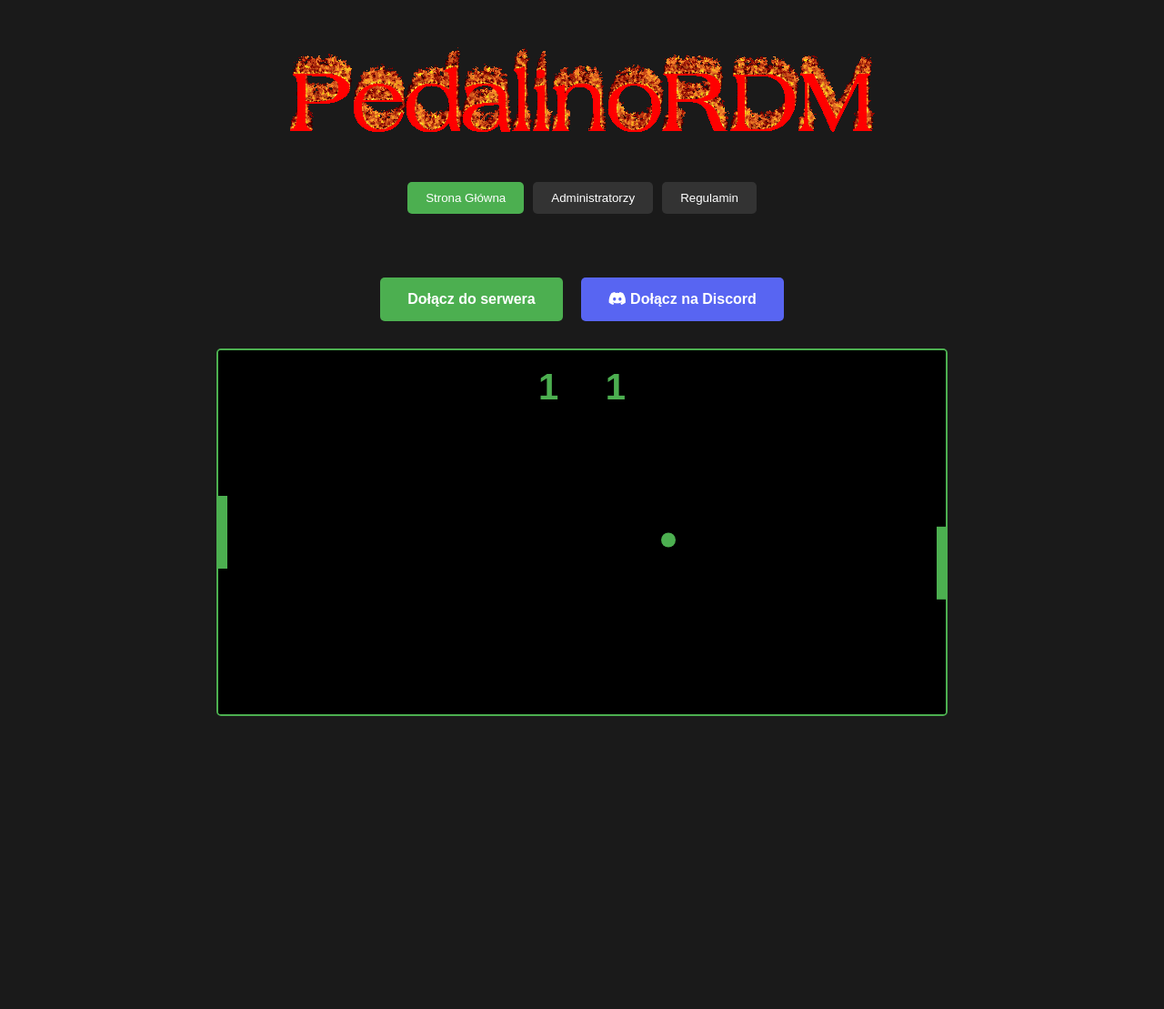
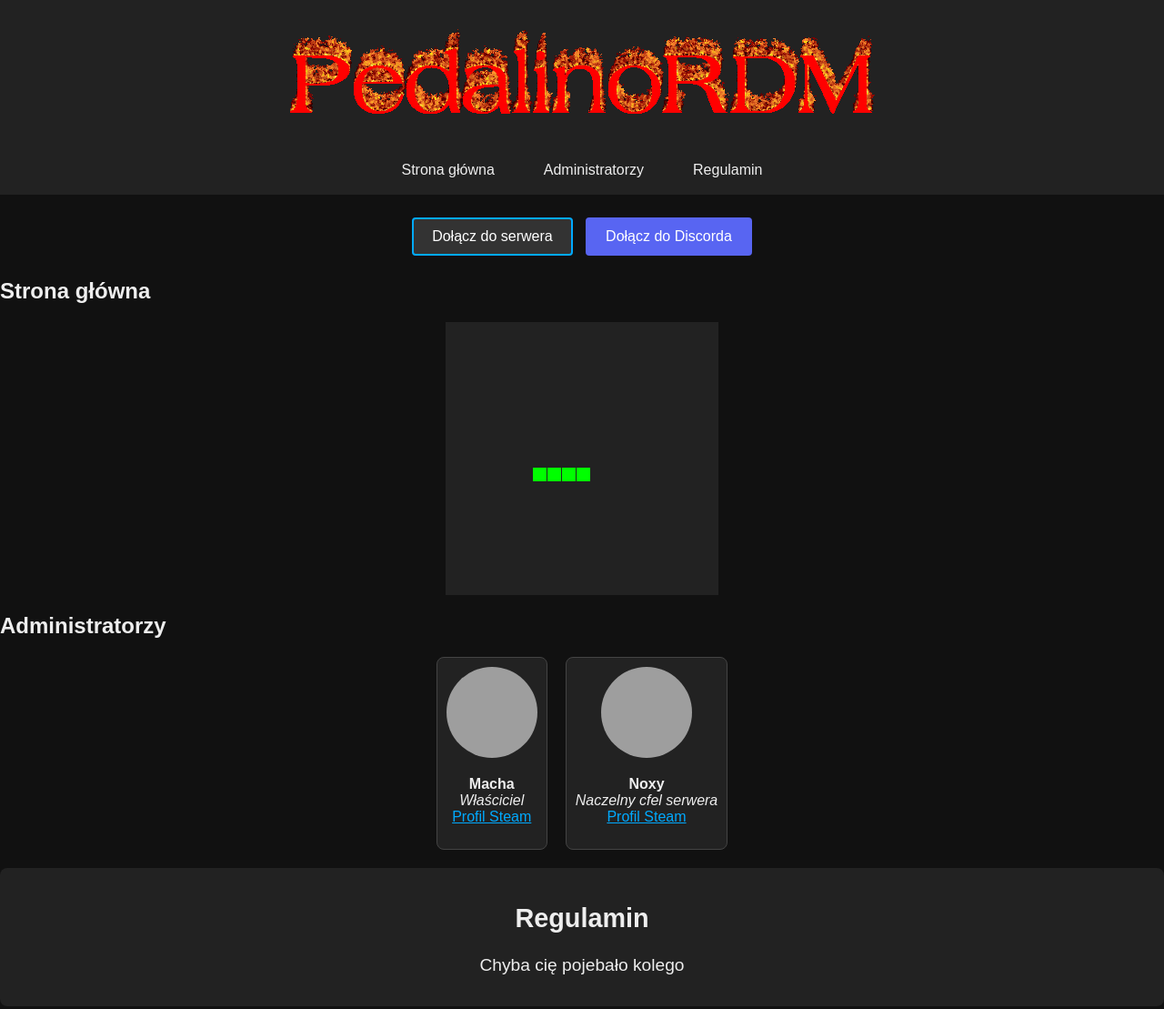
Before and after one commit to xMacha/PedalinoRDM, a plain HTML site: page index.html in a window 1280 px wide. Shown: the whole page at 91% size. Before the commit the page ends 851 px from the top, so only its background shows below. Drawn offline with Linux system fonts and the light colour scheme; grey boxes are pictures that could not be loaded.

Commit message:
Update index.html

```diff
--- a/index.html
+++ b/index.html
@@ -2,321 +2,205 @@
 <html lang="pl">
 <head>
     <meta charset="UTF-8">
+    <title>PedalinoRDM</title>
     <meta name="viewport" content="width=device-width, initial-scale=1.0">
-    <title>PedalinoRDM - Gmod Server</title>
-    <link rel="icon" href="RDM.gif" type="image/gif">
-    <link rel="stylesheet" href="https://cdnjs.cloudflare.com/ajax/libs/font-awesome/5.15.4/css/all.min.css">
     <style>
         body {
+            margin: 0;
+            background-color: #111;
+            color: #eee;
             font-family: Arial, sans-serif;
-            background-color: #1a1a1a;
-            color: #ffffff;
-            margin: 0;
+        }
+        header {
+            text-align: center;
             padding: 20px;
+            background-color: #222;
         }
-
-        .container {
-            max-width: 1000px;
-            margin: 0 auto;
+        header img {
+            width: 665px;
+            height: 116px;
+        }
+        nav {
+            display: flex;
+            justify-content: center;
+            background-color: #222;
+            padding: 10px;
+        }
+        nav a {
+            color: #eee;
+            text-decoration: none;
+            margin: 0 15px;
+            padding: 8px 12px;
+            transition: color 0.3s, background-color 0.3s;
+            border-radius: 4px;
+        }
+        nav a:hover {
+            color: #000;
+            background-color: #0af;
+        }
+        .buttons {
             text-align: center;
-        }
-
-        .logo {
             margin: 20px 0;
         }
-
-        .nav-tabs {
+        .btn {
+            display: inline-block;
+            background-color: #333;
+            color: #fff;
+            border: 2px solid #0af;
+            padding: 10px 20px;
+            margin: 5px;
+            cursor: pointer;
+            transition: transform 0.2s, box-shadow 0.2s;
+            text-decoration: none;
+            border-radius: 4px;
+            font-size: 1em;
+        }
+        .btn:hover {
+            transform: scale(1.1);
+            box-shadow: 0 0 8px #0af;
+        }
+        .btn.discord {
+            background-color: #5865f2;
+            border-color: #5865f2;
+        }
+        .btn.discord:hover {
+            box-shadow: 0 0 8px #7289da;
+        }
+        section {
             margin: 20px 0;
+        }
+        #game {
+            display: block;
+            margin: 0 auto;
+            background-color: #222;
+            max-width: 100%;
+            height: auto;
+        }
+        #admins .admin-list {
             display: flex;
+            flex-wrap: wrap;
+            gap: 20px;
             justify-content: center;
-            gap: 10px;
         }
-
-        .tab-button {
-            padding: 10px 20px;
-            background-color: #333;
-            border: none;
-            color: white;
-            cursor: pointer;
-            border-radius: 5px;
-            transition: background-color 0.3s;
+        #admins .admin {
+            background-color: #222;
+            border: 1px solid #444;
+            padding: 10px;
+            border-radius: 8px;
+            text-align: center;
+            max-width: 200px;
         }
-
-        .tab-button.active {
-            background-color: #4CAF50;
-        }
-
-        .tab-content {
-            display: none;
-            padding: 20px;
-        }
-
-        .tab-content.active {
-            display: block;
-        }
-
-        .buttons {
-            margin: 30px 0;
-            display: flex;
-            justify-content: center;
-            gap: 20px;
-            flex-wrap: wrap;
-        }
-
-        .btn {
-            padding: 15px 30px;
-            border-radius: 5px;
-            text-decoration: none;
-            font-weight: bold;
-            transition: transform 0.3s ease;
-        }
-
-        .btn:hover {
-            transform: scale(1.05);
-        }
-
-        .join-server {
-            background-color: #4CAF50;
-            color: white;
-        }
-
-        .discord {
-            background-color: #5865F2;
-            color: white;
-        }
-
-        .admin-grid {
-            display: grid;
-            grid-template-columns: repeat(auto-fit, minmax(250px, 1fr));
-            gap: 20px;
-            margin-top: 30px;
-        }
-
-        .admin-card {
-            background-color: #2a2a2a;
-            padding: 20px;
-            border-radius: 10px;
-            transition: transform 0.3s;
-        }
-
-        .admin-card:hover {
-            transform: translateY(-5px);
-        }
-
-        .admin-avatar {
+        #admins img {
+            border-radius: 50%;
             width: 100px;
             height: 100px;
-            border-radius: 50%;
-            margin-bottom: 15px;
-            border: 3px solid #4CAF50;
         }
-
-        .steam-link {
-            color: #4CAF50;
-            text-decoration: none;
-            display: block;
-            margin-top: 10px;
+        #admins a {
+            color: #0af;
         }
-
-        .steam-link:hover {
-            text-decoration: underline;
+        #rules {
+            background-color: #222;
+            padding: 15px;
+            text-align: center;
+            font-size: 1.2em;
+            border-radius: 8px;
         }
-
-        #gameContainer {
-            margin: 20px auto;
-            position: relative;
-        }
-
-        #pongCanvas {
-            border: 2px solid #4CAF50;
-            border-radius: 5px;
-            background-color: #000;
-        }
-
-        .score {
-            position: absolute;
-            top: 20px;
-            color: #4CAF50;
-            font-size: 40px;
-            font-weight: bold;
-        }
-
-        #leftScore {
-            left: 45%;
-        }
-
-        #rightScore {
-            right: 45%;
-        }
-
-        .regulamin-content {
-            background-color: #2a2a2a;
-            padding: 30px;
-            border-radius: 10px;
-            max-width: 600px;
-            margin: 20px auto;
-            border: 2px solid #ff4444;
-            text-align: center;
-            font-size: 24px;
-            color: #ff4444;
-            text-transform: uppercase;
-            font-weight: bold;
+        @media (max-width: 600px) {
+            nav { flex-direction: column; }
+            .btn { width: 100%; margin: 10px 0; }
         }
     </style>
 </head>
 <body>
-    <div class="container">
-        <header>
-            <a href="steam://connect/SERVER_IP:PORT">
-                <img src="Logo.gif" alt="PedalinoRDM Logo" class="logo">
-            </a>
-        </header>
-
-        <div class="nav-tabs">
-            <button class="tab-button active" onclick="openTab(event, 'home')">Strona Główna</button>
-            <button class="tab-button" onclick="openTab(event, 'admins')">Administratorzy</button>
-            <button class="tab-button" onclick="openTab(event, 'regulamin')">Regulamin</button>
-        </div>
-
-        <div id="home" class="tab-content active">
-            <div class="buttons">
-                <a href="steam://connect/SERVER_IP:PORT" class="btn join-server">Dołącz do serwera</a>
-                <a href="https://discord.gg/LINK_DO_DISCORDA" class="btn discord">
-                    <i class="fab fa-discord"></i> Dołącz na Discord
-                </a>
-            </div>
-
-            <div id="gameContainer">
-                <div id="leftScore" class="score">0</div>
-                <div id="rightScore" class="score">0</div>
-                <canvas id="pongCanvas" width="800" height="400"></canvas>
-            </div>
-        </div>
-
-        <div id="admins" class="tab-content">
-            <div class="admin-grid">
-                <div class="admin-card">
-                    <img src="https://cdn.cloudflare.steamstatic.com/steamcommunity/public/images/items/2603600/f8a845787f2b56752f806762822cb918ff18935b.gif"
-                         alt="Macha"
-                         class="admin-avatar">
-                    <h3>Macha</h3>
-                    <p>Właściciel serwera</p>
-                    <a href="https://steamcommunity.com/id/Machaxx21212/" class="steam-link" target="_blank">
-                        <i class="fab fa-steam"></i> Profil Steam
-                    </a>
+    <header>
+        <img src="Logo.gif" alt="Logo PedalinoRDM">
+    </header>
+    <nav>
+        <a href="#home">Strona główna</a>
+        <a href="#admins">Administratorzy</a>
+        <a href="#rules">Regulamin</a>
+    </nav>
+    <div class="buttons">
+        <a class="btn server-btn" href="steam://connect/pl1.mathost.eu:23196">Dołącz do serwera</a>
+        <a class="btn discord" href="https://discord.gg/2fhQAfkk">Dołącz do Discorda</a>
+    </div>
+    <main>
+        <section id="home">
+            <h2>Strona główna</h2>
+            <canvas id="game" width="300" height="300"></canvas>
+            <script>
+            (function() {
+                var canvas = document.getElementById('game');
+                var context = canvas.getContext('2d');
+                var grid = 16, count = 0;
+                var snake = { x: 160, y: 160, dx: grid, dy: 0, cells: [], maxCells: 4 };
+                var apple = { x: 320, y: 320 };
+                function getRandomInt(min, max) {
+                    return Math.floor(Math.random() * (max - min)) + min;
+                }
+                function loop() {
+                    requestAnimationFrame(loop);
+                    if (++count < 4) return;
+                    count = 0;
+                    context.clearRect(0,0,canvas.width,canvas.height);
+                    snake.x += snake.dx;
+                    snake.y += snake.dy;
+                    if (snake.x < 0) { snake.x = canvas.width - grid; }
+                    else if (snake.x >= canvas.width) { snake.x = 0; }
+                    if (snake.y < 0) { snake.y = canvas.height - grid; }
+                    else if (snake.y >= canvas.height) { snake.y = 0; }
+                    snake.cells.unshift({x: snake.x, y: snake.y});
+                    if (snake.cells.length > snake.maxCells) { snake.cells.pop(); }
+                    context.fillStyle = 'red';
+                    context.fillRect(apple.x, apple.y, grid-1, grid-1);
+                    context.fillStyle = 'lime';
+                    snake.cells.forEach(function(cell, index) {
+                        context.fillRect(cell.x, cell.y, grid-1, grid-1);
+                        if (cell.x === apple.x && cell.y === apple.y) {
+                            snake.maxCells++;
+                            apple.x = getRandomInt(0, 25) * grid;
+                            apple.y = getRandomInt(0, 25) * grid;
+                        }
+                        for (var i = index + 1; i < snake.cells.length; i++) {
+                            if (cell.x === snake.cells[i].x && cell.y === snake.cells[i].y) {
+                                snake.x = 160; snake.y = 160;
+                                snake.cells = []; snake.maxCells = 4;
+                                snake.dx = grid; snake.dy = 0;
+                                apple.x = getRandomInt(0, 25) * grid;
+                                apple.y = getRandomInt(0, 25) * grid;
+                            }
+                        }
+                    });
+                }
+                document.addEventListener('keydown', function(e) {
+                    if (e.which === 37 && snake.dx === 0) { snake.dx = -grid; snake.dy = 0; }
+                    else if (e.which === 38 && snake.dy === 0) { snake.dy = -grid; snake.dx = 0; }
+                    else if (e.which === 39 && snake.dx === 0) { snake.dx = grid; snake.dy = 0; }
+                    else if (e.which === 40 && snake.dy === 0) { snake.dy = grid; snake.dx = 0; }
+                });
+                requestAnimationFrame(loop);
+            })();
+            </script>
+        </section>
+        <section id="admins">
+            <h2>Administratorzy</h2>
+            <div class="admin-list">
+                <div class="admin">
+                    <img src="https://cdn.cloudflare.steamstatic.com/steamcommunity/public/images/items/2603600/f8a845787f2b56752f806762822cb918ff18935b.gif" alt="Avatar Macha">
+                    <p><strong>Macha</strong><br><em>Właściciel</em><br>
+                    <a href="https://steamcommunity.com/id/Machaxx21212/">Profil Steam</a></p>
                 </div>
-
-                <div class="admin-card">
-                    <img src="https://cdn.cloudflare.steamstatic.com/steamcommunity/public/images/items/493520/8bdddcd5524d510b01a759feaafe2e7761b1efc8.gif"
-                         alt="Noxy"
-                         class="admin-avatar">
-                    <h3>Noxy</h3>
-                    <p>Naczelny cfel serwera</p>
-                    <a href="https://steamcommunity.com/profiles/76561199402720515" class="steam-link" target="_blank">
-                        <i class="fab fa-steam"></i> Profil Steam
-                    </a>
+                <div class="admin">
+                    <img src="https://cdn.cloudflare.steamstatic.com/steamcommunity/public/images/items/493520/8bdddcd5524d510b01a759feaafe2e7761b1efc8.gif" alt="Avatar Noxy">
+                    <p><strong>Noxy</strong><br><em>Naczelny cfel serwera</em><br>
+                    <a href="https://steamcommunity.com/profiles/76561199402720515">Profil Steam</a></p>
                 </div>
             </div>
-        </div>
-
-        <div id="regulamin" class="tab-content">
-            <div class="regulamin-content">
-                CHYBA CIE POJEBAŁO KOLEGO
-            </div>
-        </div>
-    </div>
-
-    <script>
-        function openTab(evt, tabName) {
-            const tabContents = document.getElementsByClassName("tab-content");
-            for (let i = 0; i < tabContents.length; i++) {
-                tabContents[i].style.display = "none";
-            }
-
-            const tabButtons = document.getElementsByClassName("tab-button");
-            for (let i = 0; i < tabButtons.length; i++) {
-                tabButtons[i].className = tabButtons[i].className.replace(" active", "");
-            }
-
-            document.getElementById(tabName).style.display = "block";
-            evt.currentTarget.className += " active";
-        }
-
-        const canvas = document.getElementById('pongCanvas');
-        const ctx = canvas.getContext('2d');
-        const leftScoreElement = document.getElementById('leftScore');
-        const rightScoreElement = document.getElementById('rightScore');
-
-        let playerY = 160;
-        let computerY = 160;
-        let ballX = 400;
-        let ballY = 200;
-        let ballSpeedX = 5;
-        let ballSpeedY = 5;
-        let leftScore = 0;
-        let rightScore = 0;
-        const PADDLE_HEIGHT = 80;
-        const PADDLE_WIDTH = 10;
-
-        canvas.addEventListener('mousemove', (e) => {
-            const rect = canvas.getBoundingClientRect();
-            playerY = e.clientY - rect.top - PADDLE_HEIGHT/2;
-        });
-
-        function gameLoop() {
-            ballX += ballSpeedX;
-            ballY += ballSpeedY;
-
-            if(ballY < 0 || ballY > 400) ballSpeedY = -ballSpeedY;
-
-            if(ballX < PADDLE_WIDTH &&
-               ballY > playerY &&
-               ballY < playerY + PADDLE_HEIGHT) {
-                ballSpeedX = -ballSpeedX;
-            }
-
-            if(ballX > 800 - PADDLE_WIDTH &&
-               ballY > computerY &&
-               ballY < computerY + PADDLE_HEIGHT) {
-                ballSpeedX = -ballSpeedX;
-            }
-
-            if(ballX < 0) {
-                rightScore++;
-                resetBall();
-            }
-            if(ballX > 800) {
-                leftScore++;
-                resetBall();
-            }
-
-            computerY += (ballY - (computerY + PADDLE_HEIGHT/2)) * 0.1;
-
-            ctx.fillStyle = '#000';
-            ctx.fillRect(0, 0, 800, 400);
-
-            ctx.fillStyle = '#4CAF50';
-            ctx.fillRect(0, playerY, PADDLE_WIDTH, PADDLE_HEIGHT);
-            ctx.fillRect(800 - PADDLE_WIDTH, computerY, PADDLE_WIDTH, PADDLE_HEIGHT);
-
-            ctx.beginPath();
-            ctx.arc(ballX, ballY, 8, 0, Math.PI*2);
-            ctx.fill();
-
-            leftScoreElement.textContent = leftScore;
-            rightScoreElement.textContent = rightScore;
-
-            requestAnimationFrame(gameLoop);
-        }
-
-        function resetBall() {
-            ballX = 400;
-            ballY = 200;
-            ballSpeedX = -ballSpeedX;
-            ballSpeedY = Math.random() * 10 - 5;
-        }
-
-        gameLoop();
-    </script>
+        </section>
+        <section id="rules">
+            <h2>Regulamin</h2>
+            <p>Chyba cię pojebało kolego</p>
+        </section>
+    </main>
 </body>
 </html>
```
